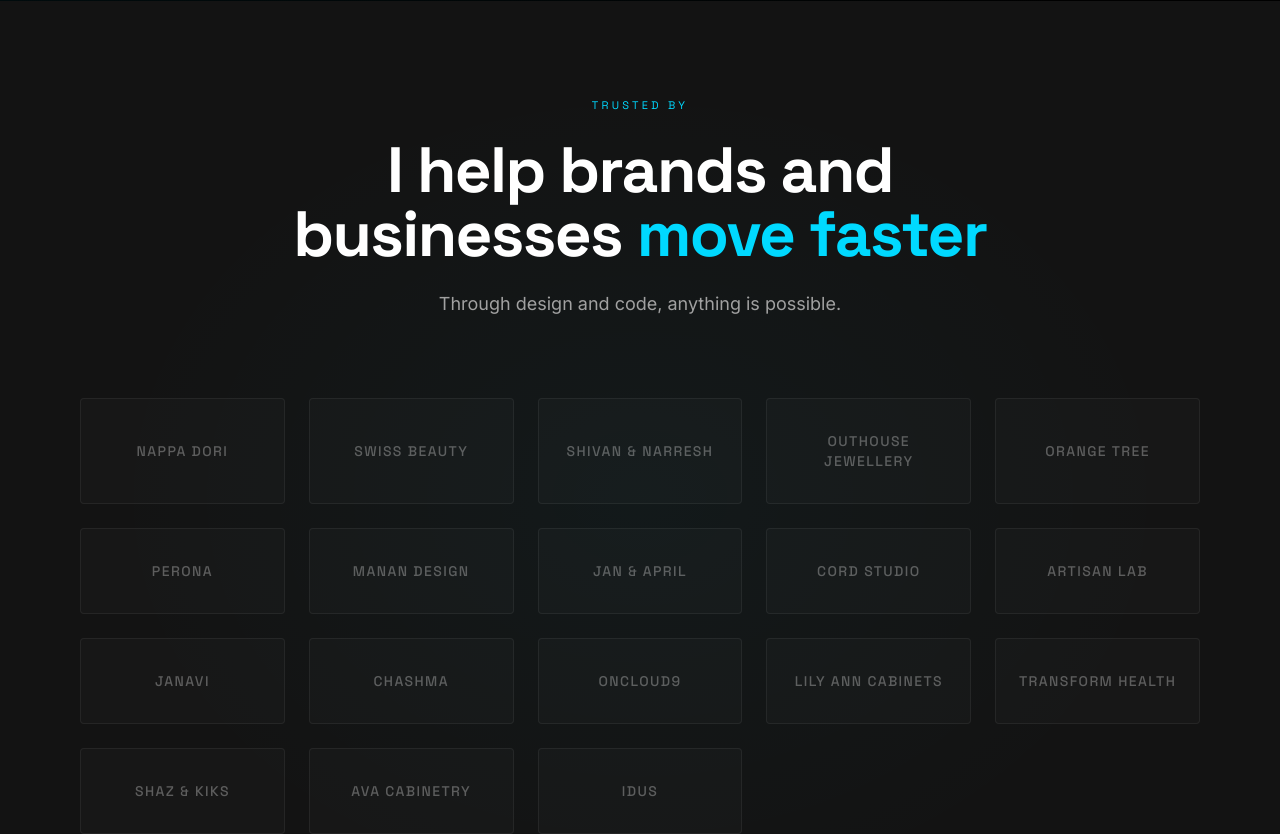
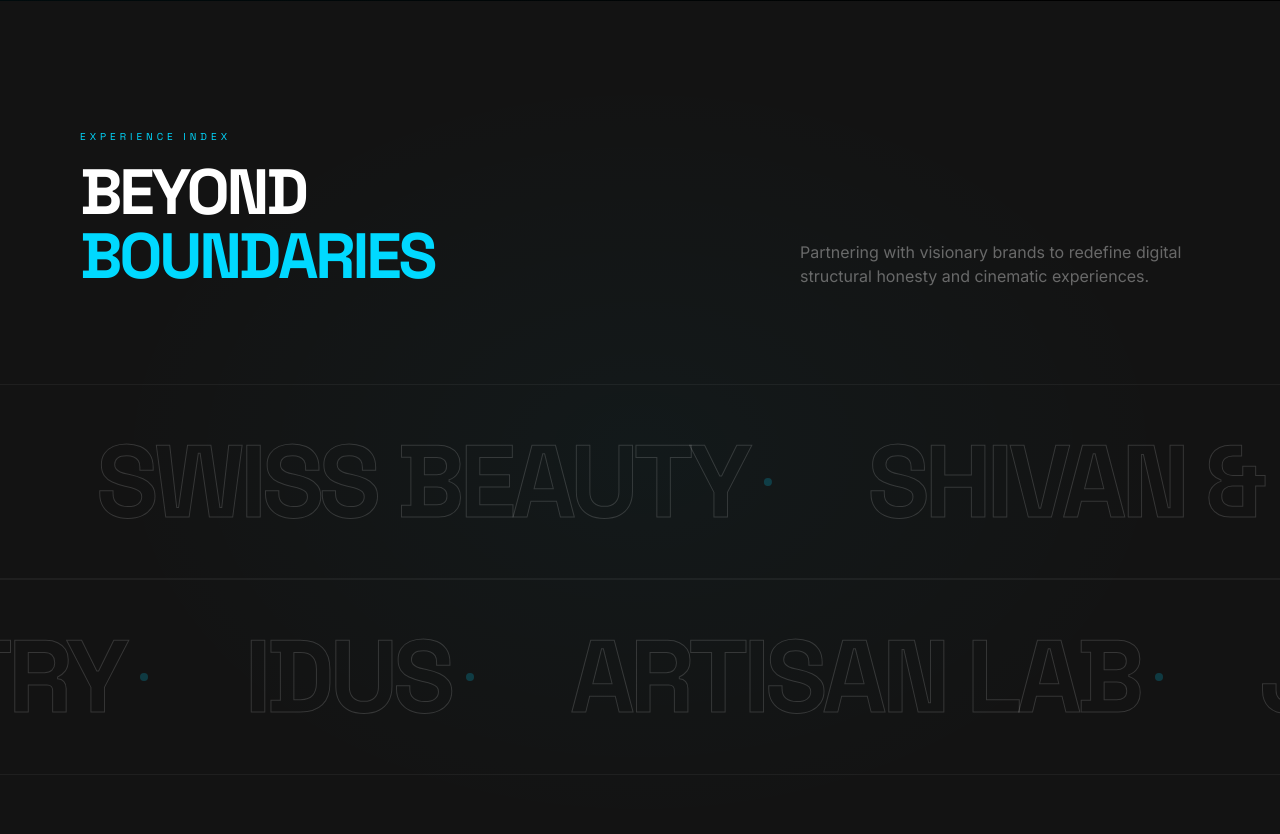
Before and after one commit to AbhishekPandey-dev/portfolio-vishal, a Next.js app: page / in a window 1280 px wide. Shown: the part 5860-6694 px from the top of the page. Built offline with nearby package versions, Linux system fonts and the light colour scheme; a web font is replaced by a local one.

Commit message:
animated the whole experience showcase

```diff
--- a/components/sections/ExperienceShowcase.tsx
+++ b/components/sections/ExperienceShowcase.tsx
@@ -5,7 +5,7 @@
 import { CLIENT_BRANDS } from "@/lib/constants";
 import { EASING, DURATION } from "@/lib/animation-config";
 import Image from "next/image";
-import { useState, useRef, useEffect } from "react";
+import { useState, useRef, useMemo } from "react";
 
 const BRAND_IMAGE_MAP: Record<string, string> = {
   "Nappa Dori": "/images/mobile-img/nappadori.png",
@@ -28,31 +28,69 @@
   "Idus": "/images/mobile-img/idus.png",
 };
 
+interface MarqueeRowProps {
+  items: string[];
+  direction: "left" | "right";
+  onHover: (brand: string | null) => void;
+}
+
+function MarqueeRow({ items, direction, onHover }: MarqueeRowProps) {
+  const scrollValue = direction === "left" ? ["0%", "-50%"] : ["-50%", "0%"];
+
+  return (
+    <div className="relative flex overflow-hidden whitespace-nowrap border-y border-white/5 py-8 md:py-12 group/row select-none">
+      <motion.div
+        animate={{ x: scrollValue }}
+        transition={{
+          duration: 80, // Slower, highly elegant crawl
+          repeat: Infinity,
+          ease: "linear",
+        }}
+        className="flex gap-12 md:gap-24 px-6 md:px-12 items-center"
+      >
+        {/* Double items for seamless loop */}
+        {[...items, ...items].map((brand, i) => (
+          <div
+            key={`${brand}-${i}`}
+            onMouseEnter={() => onHover(brand)}
+            onMouseLeave={() => onHover(null)}
+            className="group/item flex items-center gap-4 cursor-none"
+          >
+            <span className="text-display-md md:text-display-xl font-headline font-black uppercase tracking-tighter transition-all duration-500 text-transparent [-webkit-text-stroke:1px_rgba(255,255,255,0.15)] group-hover/item:text-white group-hover/item:[-webkit-text-stroke:1px_white] group-hover/row:opacity-30 group-hover/item:!opacity-100">
+              {brand}
+            </span>
+            <span className="w-2 h-2 rounded-full bg-vs-accent/20" />
+          </div>
+        ))}
+      </motion.div>
+    </div>
+  );
+}
+
 export function ExperienceShowcase() {
   const { ref, hasBeenInView } = useInViewport<HTMLElement>({
-    threshold: 0.2,
+    threshold: 0.1,
     once: true,
   });
 
   const [activeBrand, setActiveBrand] = useState<string | null>(null);
-  const containerRef = useRef<HTMLElement>(null);
 
   // Mouse tracking
   const mouseX = useMotionValue(0);
   const mouseY = useMotionValue(0);
+  const mouseRotate = useMotionValue(0);
 
   // Spring physics for "following" feel
   const springConfig = { damping: 25, stiffness: 150, mass: 0.5 };
   const springX = useSpring(mouseX, springConfig);
   const springY = useSpring(mouseY, springConfig);
+  const springRotate = useSpring(mouseRotate, springConfig);
 
   const handleMouseMove = (e: React.MouseEvent) => {
     if (!ref.current) return;
     const rect = ref.current.getBoundingClientRect();
     const x = e.clientX - rect.left;
     const y = e.clientY - rect.top;
-
-    // Calculate rotation based on cursor position relative to center of the image box
     const rotate = (x - mouseX.get()) * 0.1;
 
     mouseX.set(x);
@@ -60,28 +98,36 @@
     mouseRotate.set(rotate);
   };
 
-  const mouseRotate = useMotionValue(0);
-  const springRotate = useSpring(mouseRotate, springConfig);
+  // Split brands into two rows
+  const row1 = useMemo(() => CLIENT_BRANDS.slice(0, Math.ceil(CLIENT_BRANDS.length / 2)), []);
+  const row2 = useMemo(() => CLIENT_BRANDS.slice(Math.ceil(CLIENT_BRANDS.length / 2)), []);
 
   return (
     <section
       ref={ref}
       onMouseMove={handleMouseMove}
-      className="relative min-h-screen flex items-center justify-center px-6 md:px-12 lg:px-20 py-24 overflow-hidden"
+      className="relative min-h-screen flex flex-col justify-center py-24 md:py-32 overflow-hidden bg-vs-surface"
     >
-      {/* Background */}
-      <div className="absolute inset-0 bg-vs-surface" />
-      <div className="absolute inset-0 bg-[radial-gradient(ellipse_at_center,_rgba(0,217,255,0.03)_0%,_transparent_60%)]" />
+      {/* Background Decor */}
+      <div className="absolute inset-0 bg-[radial-gradient(ellipse_at_center,_rgba(0,217,255,0.03)_0%,_transparent_60%)] pointer-events-none" />
+
+      {/* Ambient Dimming Overlay (Triggers on Hover) */}
+      <div
+        className={`absolute inset-0 z-40 bg-black/50 backdrop-blur-[2px] transition-all duration-700 pointer-events-none ${
+          activeBrand ? "opacity-100" : "opacity-0"
+        }`}
+      />
 
       {/* Floating Image Reveal (Desktop Only) */}
-      <div className="absolute inset-0 z-20 pointer-events-none hidden lg:block">
-        <AnimatePresence>
+      <div className="absolute inset-0 z-50 pointer-events-none hidden lg:block">
+        <AnimatePresence mode="wait">
           {activeBrand && BRAND_IMAGE_MAP[activeBrand] && (
             <motion.div
-              initial={{ opacity: 0, scale: 0.5, rotate: -10 }}
+              key={activeBrand}
+              initial={{ opacity: 0, scale: 0.8, rotate: -5 }}
               animate={{ opacity: 1, scale: 1, rotate: 0 }}
-              exit={{ opacity: 0, scale: 0.5, rotate: 10 }}
-              transition={{ duration: 0.4, ease: EASING.expoOut }}
+              exit={{ opacity: 0, scale: 0.8, rotate: 5 }}
+              transition={{ duration: 0.3, ease: [0.33, 1, 0.68, 1] }}
               style={{
                 left: springX,
                 top: springY,
@@ -89,74 +135,73 @@
                 x: "-50%",
                 y: "-50%",
               }}
-              className="absolute w-64 aspect-[4/5] overflow-hidden rounded-lg shadow-[0_30px_60px_-15px_rgba(0,0,0,0.5)] border border-white/10"
+              className="absolute w-[320px] aspect-[16/10] overflow-hidden rounded-sm shadow-[0_50px_100px_-20px_rgba(0,0,0,0.8)] border border-white/10 bg-black z-50"
             >
               <Image
                 src={BRAND_IMAGE_MAP[activeBrand]}
                 alt={activeBrand}
                 fill
-                className="object-cover"
+                className="object-cover transition-transform duration-[1.5s] ease-[0.16,1,0.3,1] scale-110 hover:scale-100"
                 priority
               />
-              <div className="absolute inset-0 bg-gradient-to-t from-black/40 to-transparent" />
+              <div className="absolute inset-0 bg-gradient-to-t from-black/80 via-black/10 to-transparent" />
+
+              {/* Premium Corner Accents */}
+              <div className="absolute top-3 left-3 w-3 h-3 border-t border-l border-white/40" />
+              <div className="absolute top-3 right-3 w-3 h-3 border-t border-r border-white/40" />
+              <div className="absolute bottom-3 left-3 w-3 h-3 border-b border-l border-white/40" />
+              <div className="absolute bottom-3 right-3 w-3 h-3 border-b border-r border-white/40" />
+
+              {/* Data Overlay */}
+              <div className="absolute bottom-4 left-4 right-4 flex justify-between items-end font-label text-[10px] tracking-widest text-white uppercase overflow-hidden">
+                <motion.div
+                  initial={{ y: 20, opacity: 0 }}
+                  animate={{ y: 0, opacity: 1 }}
+                  transition={{ delay: 0.1, duration: 0.4 }}
+                  className="font-bold text-white/90"
+                >
+                  {activeBrand}
+                </motion.div>
+                <motion.div
+                  initial={{ y: 20, opacity: 0 }}
+                  animate={{ y: 0, opacity: 1 }}
+                  transition={{ delay: 0.15, duration: 0.4 }}
+                  className="text-vs-accent"
+                >
+                  [ VIEW ]
+                </motion.div>
+              </div>
             </motion.div>
           )}
         </AnimatePresence>
       </div>
 
-      <div className="relative z-10 w-full max-w-[1200px] mx-auto flex flex-col items-center">
-        {/* Central quote */}
+      {/* Editorial Header */}
+      <div className="relative z-10 px-6 md:px-12 lg:px-20 mb-16 md:mb-24">
         <motion.div
-          initial={{ opacity: 0, scale: 0.92 }}
-          animate={
-            hasBeenInView
-              ? { opacity: 1, scale: 1 }
-              : { opacity: 0, scale: 0.92 }
-          }
-          transition={{
-            duration: DURATION.slow,
-            ease: EASING.expoOut,
-          }}
-          className="text-center mb-20"
+          initial={{ opacity: 0, x: -20 }}
+          animate={hasBeenInView ? { opacity: 1, x: 0 } : { opacity: 0, x: -20 }}
+          transition={{ duration: DURATION.normal, ease: EASING.expoOut }}
+          className="flex flex-col md:flex-row md:items-end justify-between gap-6"
         >
-          <span className="font-label uppercase tracking-[0.3em] text-[11px] text-vs-accent block mb-6">
-            TRUSTED BY
-          </span>
-          <h2 className="text-display-lg font-headline font-bold text-white tracking-tight max-w-[700px]">
-            I help brands and businesses{" "}
-            <span className="text-vs-accent">move faster</span>
-          </h2>
-          <p className="mt-6 text-vs-text-secondary text-base md:text-lg font-body max-w-[500px] mx-auto">
-            Through design and code, anything is possible.
+          <div>
+            <span className="font-label uppercase tracking-[0.4em] text-[10px] text-vs-accent block mb-4">
+              EXPERIENCE INDEX
+            </span>
+            <h2 className="text-display-md md:text-display-lg font-headline font-black text-white leading-none tracking-tighter">
+              BEYOND <br /> <span className="text-vs-accent">BOUNDARIES</span>
+            </h2>
+          </div>
+          <p className="max-w-[400px] text-vs-text-secondary text-sm md:text-base font-body opacity-60">
+            Partnering with visionary brands to redefine digital structural honesty and cinematic experiences.
           </p>
         </motion.div>
+      </div>
 
-        {/* Client brands grid */}
-        <div className="grid grid-cols-2 sm:grid-cols-3 md:grid-cols-4 lg:grid-cols-5 gap-4 md:gap-6 w-full mb-16 relative z-30">
-          {CLIENT_BRANDS.map((brand, index) => (
-            <motion.div
-              key={brand}
-              initial={{ opacity: 0, y: 20 }}
-              animate={
-                hasBeenInView
-                  ? { opacity: 1, y: 0 }
-                  : { opacity: 0, y: 20 }
-              }
-              transition={{
-                duration: DURATION.normal,
-                ease: EASING.expoOut,
-                delay: index * 0.05,
-              }}
-              onMouseEnter={() => setActiveBrand(brand)}
-              onMouseLeave={() => setActiveBrand(null)}
-              className="flex items-center justify-center py-8 px-4 rounded-sm border border-white/[0.06] bg-white/[0.02] hover:border-vs-accent hover:bg-white/[0.05] transition-all duration-300 group cursor-none md:cursor-pointer"
-            >
-              <span className="font-headline text-xs md:text-sm font-medium tracking-widest uppercase text-white/30 group-hover:text-vs-accent transition-colors duration-300 text-center">
-                {brand}
-              </span>
-            </motion.div>
-          ))}
-        </div>
+      {/* Kinetic Marquee Rows */}
+      <div className="relative z-10 flex flex-col w-screen">
+        <MarqueeRow items={row1} direction="left" onHover={setActiveBrand} />
+        <MarqueeRow items={row2} direction="right" onHover={setActiveBrand} />
       </div>
     </section>
   );
```
